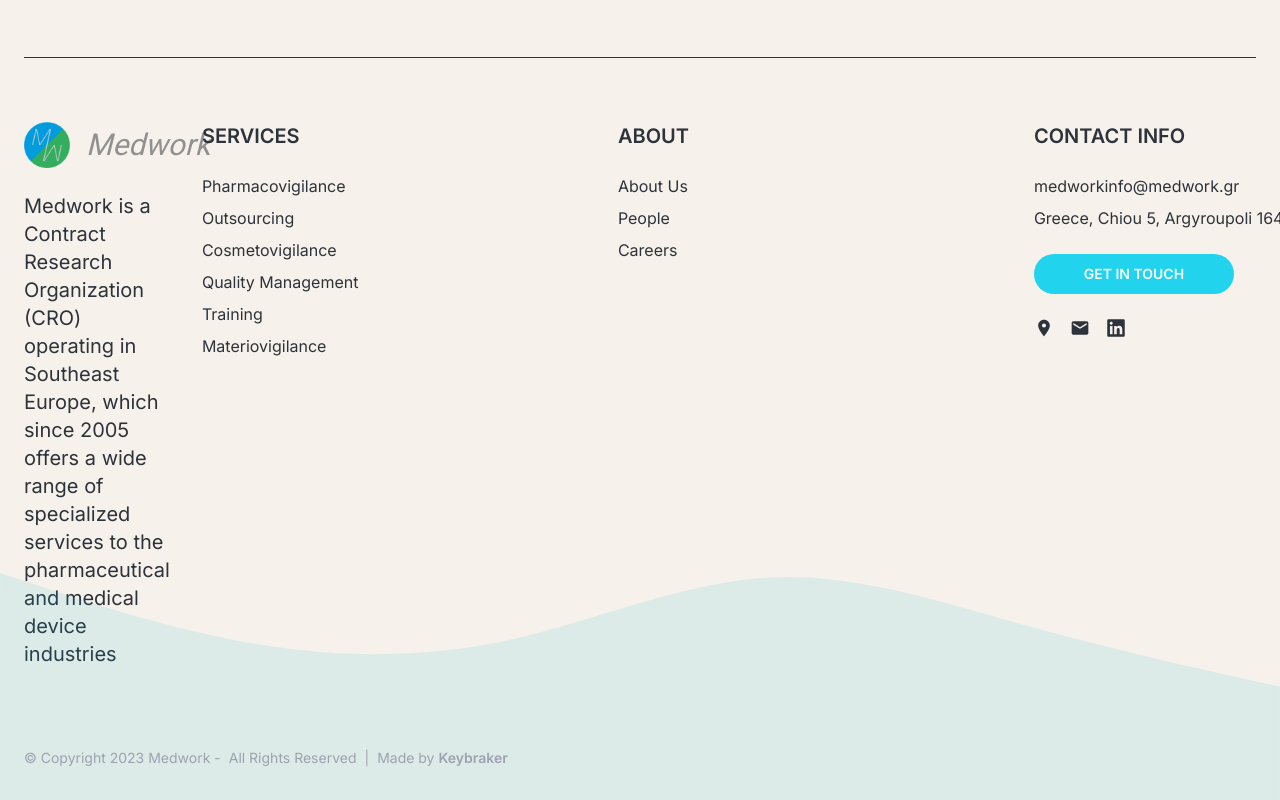
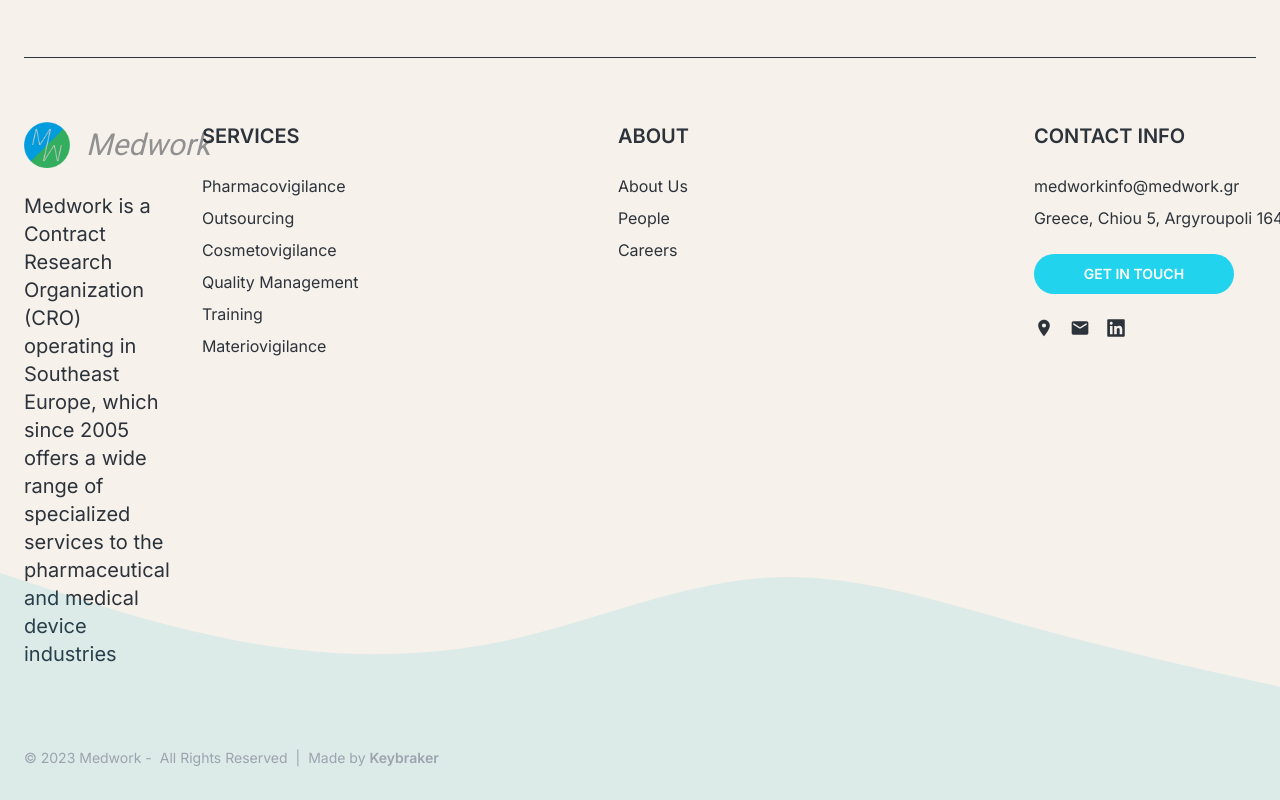
Before and after one commit to Medwork-CRO/webpage, a Next.js app: page / in a window 1280 px wide. Shown: the part 2423-3223 px from the top of the page. Built offline with nearby package versions, Linux system fonts and the light colour scheme.

Commit message:
Minor update to footer

```diff
--- a/src/components/Footer.tsx
+++ b/src/components/Footer.tsx
@@ -52,7 +52,7 @@ function CompanyFooter() {
     <div className="relative">
       <div className="flex flex-col justify-start gap-2 pb-8 pt-4 text-sm xs:flex-row text-gray-400">
         <span>
-          © Copyright {new Date().getFullYear()} Medwork -
+          © {new Date().getFullYear()} Medwork -
         </span>
         <span className="flex gap-2">
           <span>All Rights Reserved</span>
```
